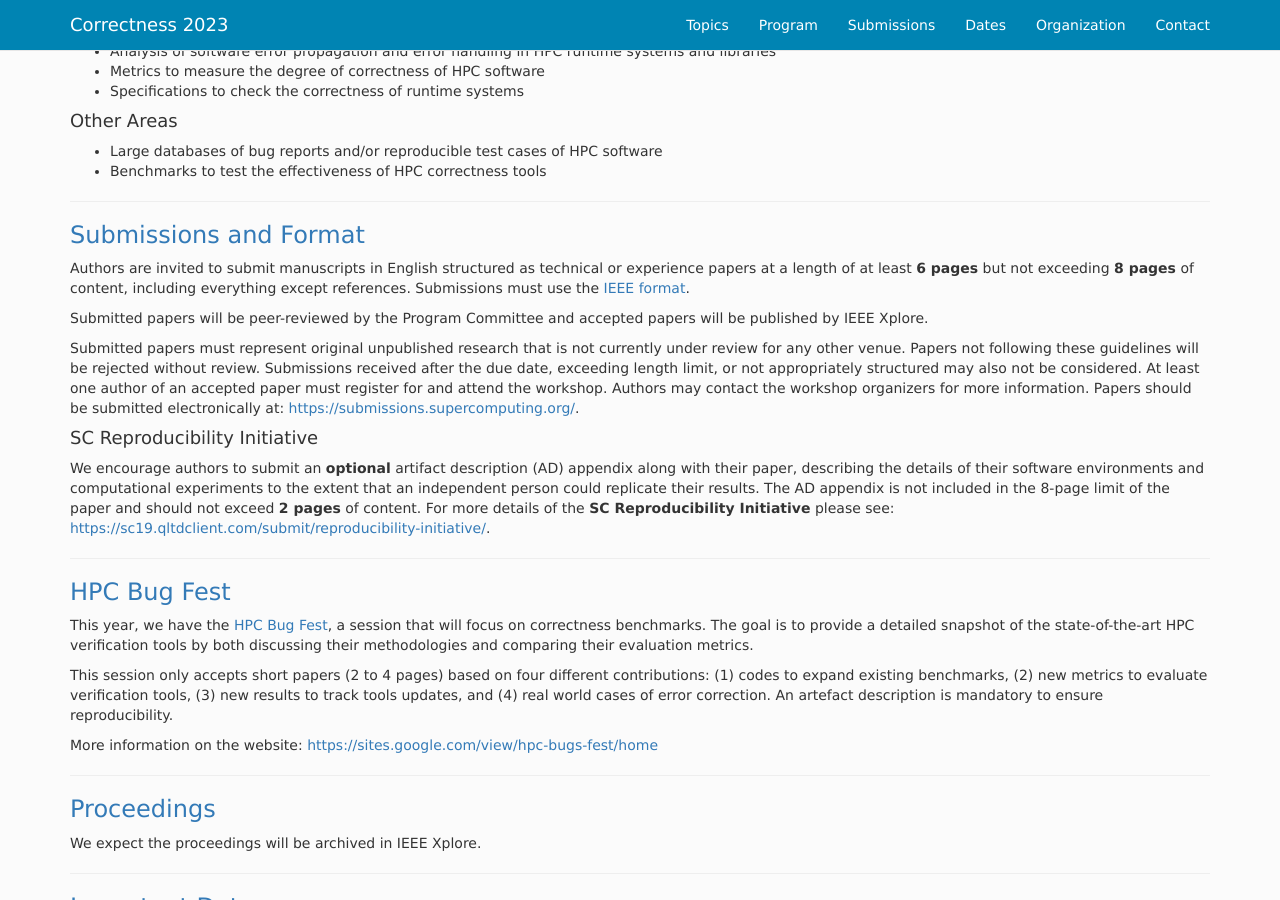
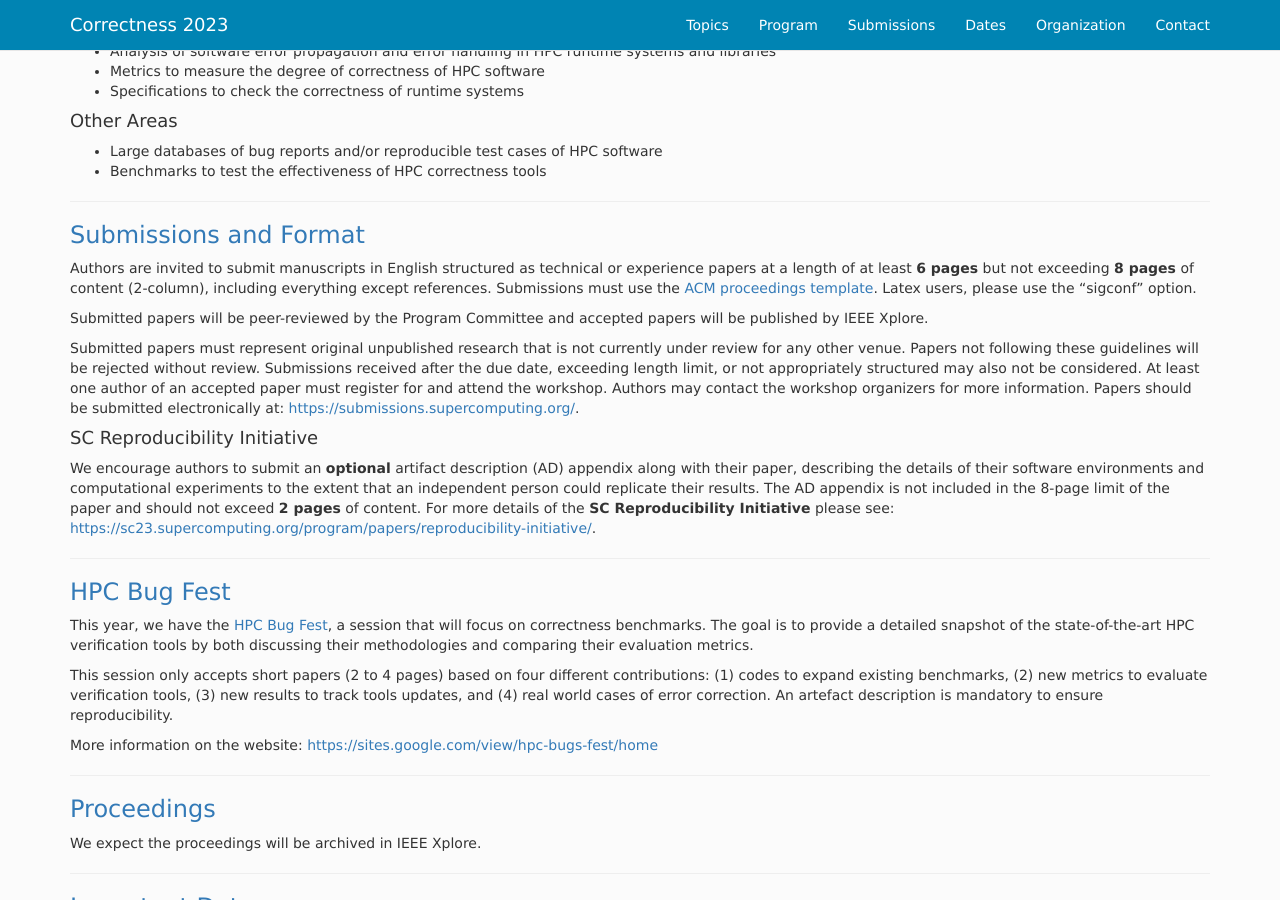
Before and after one commit to correctness-workshop/2023, a Jekyll site: the page built from index.md, in a window 1280 px wide and 900 px high, scrolled down 1227 px. Built offline with Jekyll 4.4.1, drawn with Linux system fonts in a browser that asks for light colours; nearby versions of some CDN libraries; the list of posts is cut into pages by our own code.

Commit message:
Update index.md

```diff
--- a/index.md
+++ b/index.md
@@ -64,7 +64,7 @@ Topics of interest include, but are not limited to:
 ----
 ### <a class="anchor" name="submissions"> Submissions and Format </a>
 
-Authors are invited to submit manuscripts in English structured as technical or experience papers at a length of at least **6 pages** but not exceeding **8 pages** of content, including everything except references. Submissions must use the [IEEE format](https://www.ieee.org/conferences/publishing/templates.html).
+Authors are invited to submit manuscripts in English structured as technical or experience papers at a length of at least **6 pages** but not exceeding **8 pages** of content (2-column), including everything except references. Submissions must use the [ACM proceedings template](https://www.acm.org/publications/proceedings-template). Latex users, please use the “sigconf” option.
 
 <!--Submitted papers will be peer-reviewed by the Program Committee and accepted papers will be published by IEEE Xplore via TCHPC.-->
 Submitted papers will be peer-reviewed by the Program Committee and accepted papers will be published by IEEE Xplore.
@@ -73,7 +73,7 @@ Submitted papers must represent original unpublished research that is not curren
 
 #### SC Reproducibility Initiative
 
-We encourage authors to submit an **optional** artifact description (AD) appendix along with their paper, describing the details of their software environments and computational experiments to the extent that an independent person could replicate their results. The AD appendix is not included in the 8-page limit of the paper and should not exceed **2 pages** of content. For more details of the **SC Reproducibility Initiative** please see: [https://sc19.qltdclient.com/submit/reproducibility-initiative/](https://sc22.supercomputing.org/submit/reproducibility-initiative/).
+We encourage authors to submit an **optional** artifact description (AD) appendix along with their paper, describing the details of their software environments and computational experiments to the extent that an independent person could replicate their results. The AD appendix is not included in the 8-page limit of the paper and should not exceed **2 pages** of content. For more details of the **SC Reproducibility Initiative** please see: [https://sc23.supercomputing.org/program/papers/reproducibility-initiative/](https://sc23.supercomputing.org/program/papers/reproducibility-initiative/).
 
 ----
 ###  <a class="anchor" name="submissions"> HPC Bug Fest </a>
```
